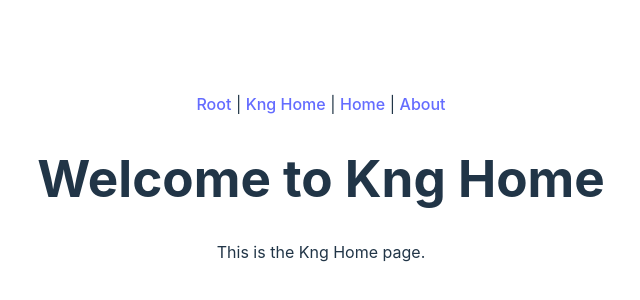
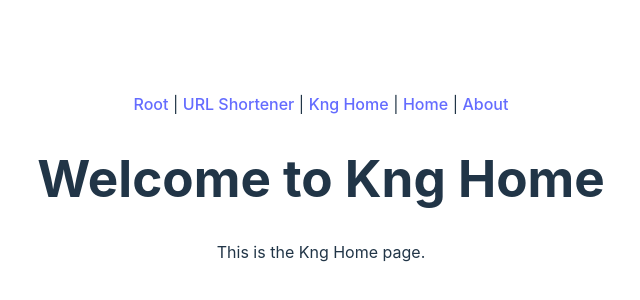
Before and after one commit to mahafun/my-cicd-apps, a React (Vite) app: page /kng-home in a window 1280 px wide. Shown: the part 214-514 px from the top of the page, without its empty margins (319-959 px from the left). Built offline with nearby package versions, Linux system fonts and the light colour scheme.

Commit message:
add URL Shortener route and update shortenerApp page title

```diff
--- a/src/App.jsx
+++ b/src/App.jsx
@@ -4,8 +4,9 @@ import reactLogo from './assets/react.svg'
 import viteLogo from '/vite.svg'
 import './App.css'
 
-import { BrowserRouter as Router, Route, Routes,Link } from 'react-router-dom';
+import { BrowserRouter as Router, Route, Routes, Link } from 'react-router-dom';
 import KngHome from './pages/KngHome';
+import shortener from './pages/shortenerApp';
 import ArumIndex from './pages/Arum/index';
 
 
@@ -19,11 +20,12 @@ function App() {
   return (
     <Router>
       <nav>
-        <Link to="/">Root</Link> | <Link to="/kng-home">Kng Home</Link> | <Link to="/home">Home</Link> | <Link to="/about">About</Link>
+        <Link to="/">Root</Link> | <Link to="/url-shortener">URL Shortener</Link> | <Link to="/kng-home">Kng Home</Link> | <Link to="/home">Home</Link> | <Link to="/about">About</Link>
       </nav>
 
       <Routes>
         <Route path="/kng-home" element={<KngHome />} />
+        <Route path="/url-shortener" element={<shortener />} />
         <Route path="/arum-index" element={<ArumIndex />} />
         <Route path="/" element={
           <>
@@ -50,9 +52,9 @@ function App() {
           </>
         } />
 
-          <Route path="/home" element={<Home />} />
-          <Route path="/about" element={<About />} />
-        </Routes>
+        <Route path="/home" element={<Home />} />
+        <Route path="/about" element={<About />} />
+      </Routes>
     </Router>
   )
 }
--- a/src/pages/shortenerApp.jsx
+++ b/src/pages/shortenerApp.jsx
@@ -2,8 +2,8 @@
 const anna = () => {
     return (
         <div>
-            <h1>Welcome to anna Home</h1>
-            <p>This is the anna Home page.</p>
+            <h1>URL Shortener application</h1>
+            <p>Welcome!</p>
         </div>
     );
 };
```
